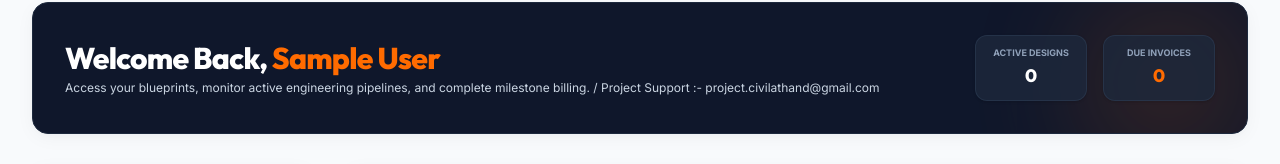
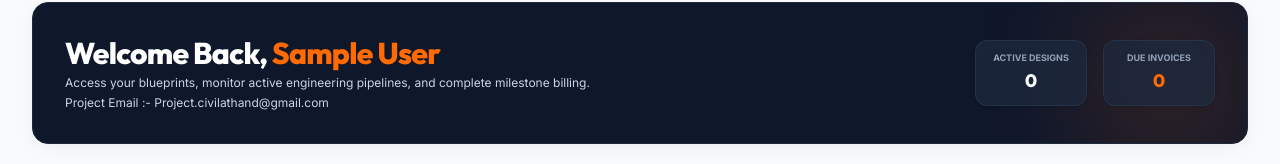
Before and after one commit to civilathandwork/civilathand-v1, a Next.js app: page /dashboard in a window 1280 px wide. Shown: the part 155-319 px from the top of the page. Built offline with nearby package versions, Linux system fonts and the light colour scheme; no server answers; the database is empty; sample sign-in values are in the browser's storage.

Commit message:
Update page.tsx

```diff
--- a/src/app/dashboard/page.tsx
+++ b/src/app/dashboard/page.tsx
@@ -49,7 +49,10 @@ export default function DashboardPage() {
                 Welcome Back, <span className="text-orange-500">{user ? user.name : "Guest"}</span>
               </h1>
               <p className="text-xs text-slate-300 mt-1">
-                Access your blueprints, monitor active engineering pipelines, and complete milestone billing. / Project Support :- project.civilathand@gmail.com
+                Access your blueprints, monitor active engineering pipelines, and complete milestone billing.
+              </p>
+              <p className="text-xs text-slate-300 mt-1">
+               Project Email :- Project.civilathand@gmail.com
               </p>
             </div>
 
```
